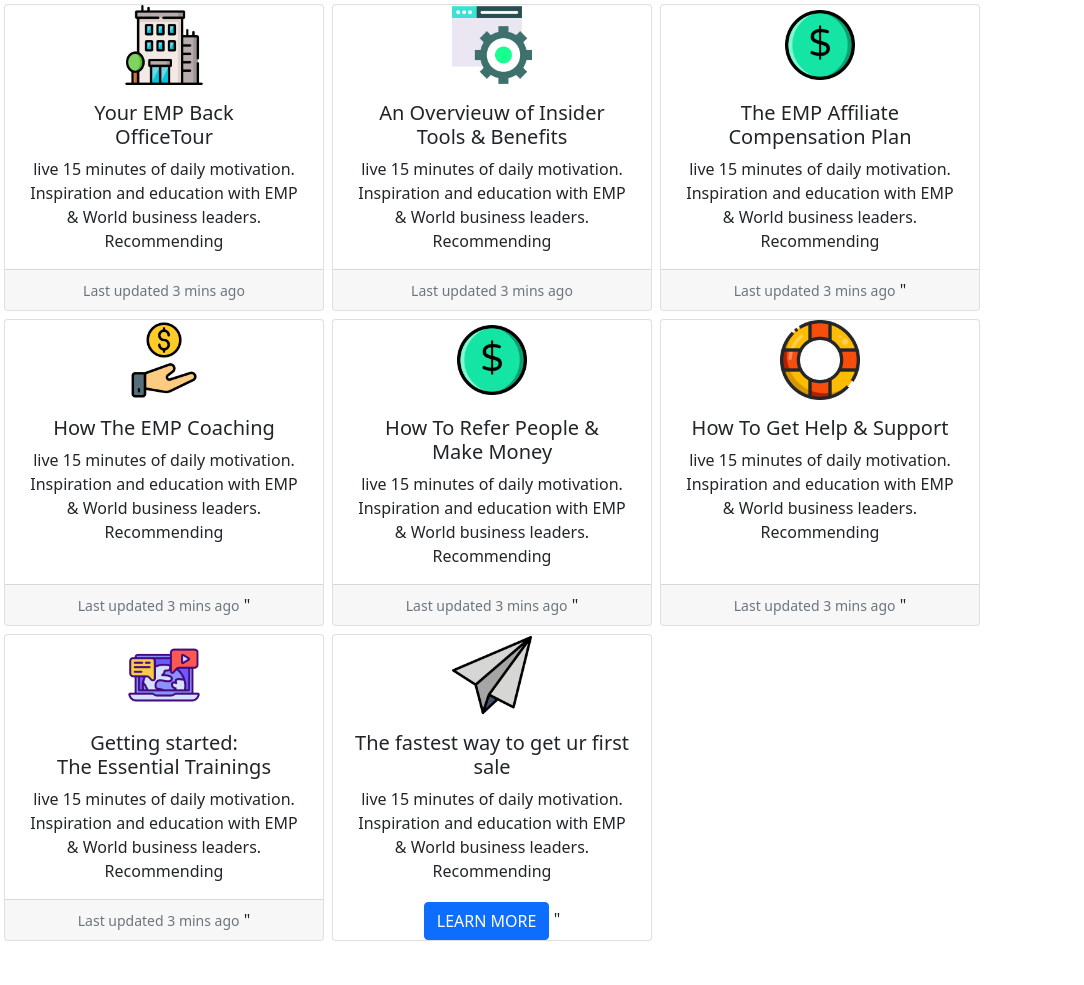
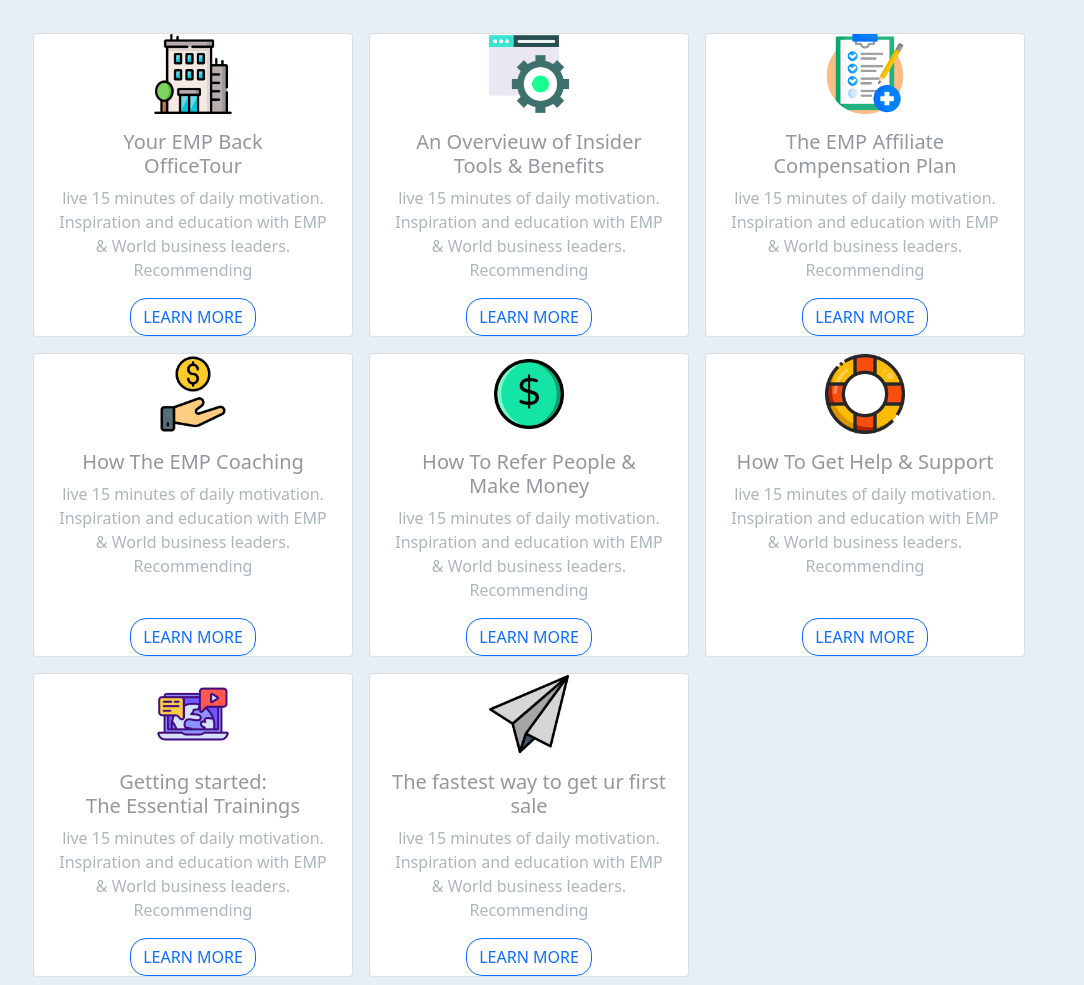
Before and after one commit to becodeorg/yu-4-css-frameworks-Gioke, a plain HTML site: page index.html in a window 1280 px wide. Shown: the whole page, without its empty margins (0-1084 px from the left). Before the commit the page ends 945 px from the top, so only its background shows below. Drawn offline with nearby package versions, Linux system fonts and the light colour scheme.

Commit message:
background and colors added

```diff
--- a/index.html
+++ b/index.html
@@ -7,86 +7,92 @@
     <title>Document</title>
     <link href="https://cdn.jsdelivr.net/npm/bootstrap@5.1.3/dist/css/bootstrap.min.css" rel="stylesheet" integrity="sha384-1BmE4kWBq78iYhFldvKuhfTAU6auU8tT94WrHftjDbrCEXSU1oBoqyl2QvZ6jIW3" crossorigin="anonymous">
 </head>
-<body class="d-flex flex-wrap">
-     <div class="card m-1 text-center" style="width: 20rem;">
-        <img class="mx-auto" src="office.png" class="card-img-top" style="width: 80px;" alt="dollar picture">
+<style>
+    body {background-color: #E6EFF6;}
+    .btn {
+        border-radius: 16px;
+    }
+</style>
+<body class="d-flex flex-wrap" style="margin-top: 25px; margin-left: 25px;">
+    <div class="card m-2 text-center" style="width: 20rem;">
+       <img class="mx-auto" src="office.png" class="card-img-top" style="width: 80px;" alt="office picture">
        <div class="card-body">
-          <h5 class="card-title fs-5">Your EMP Back <br>OfficeTour</h5>
-          <p class="card-text fs-6">live 15 minutes of daily motivation.<br> Inspiration and education with EMP<br> & World business leaders.<br> Recommending</p>
+          <h5 class="card-title fs-5" style="color: #93989C;">Your EMP Back <br>OfficeTour</h5>
+          <p class="card-text fs-6" style="color: #ACB6BB;">live 15 minutes of daily motivation.<br> Inspiration and education with EMP<br> & World business leaders.<br> Recommending</p>
        </div>
-        <div class="card-footer">
-          <small class="text-muted">Last updated 3 mins ago</small>
+       <div class="button">
+       <button type="button" class="btn btn-outline-primary">LEARN MORE</button>
        </div>
     </div>
-     <div class="card m-1 text-center" style="width: 20rem;">
-        <img class="mx-auto" src="settings.png" class="card-img-top" style="width: 80px;" alt="dollar picture">
+    <div class="card m-2 text-center" style="width: 20rem;">
+       <img class="mx-auto" src="settings.png" class="card-img-top" style="width: 80px;" alt="setting picture">
        <div class="card-body">
-              <h5 class="card-title fs-5">An Overvieuw of Insider <br>Tools & Benefits</h5>
-              <p class="card-text fs-6">live 15 minutes of daily motivation.<br> Inspiration and education with EMP<br> & World business leaders.<br> Recommending</p>
+              <h5 class="card-title fs-5" style="color: #93989C;">An Overvieuw of Insider <br>Tools & Benefits</h5>
+              <p class="card-text fs-6" style="color: #ACB6BB;">live 15 minutes of daily motivation.<br> Inspiration and education with EMP<br> & World business leaders.<br> Recommending</p>
        </div>
-            <div class="card-footer">
-              <small class="text-muted">Last updated 3 mins ago</small>
+       <div class="button">
+       <button type="button" class="btn btn-outline-primary">LEARN MORE</button>
        </div>
     </div>
-     <div class="card m-1 text-center" style="width: 20rem;">
+    <div class="card m-2 text-center" style="width: 20rem;">
+       <img class="mx-auto" src="health-check.png" class="card-img-top" style="width: 80px;" alt="clipboard picture">
+       <div class="card-body">
+           <h5 class="card-title fs-5" style="color: #93989C;">The EMP Affiliate <br> Compensation Plan</h5>
+            <p class="card-text fs-6" style="color: #ACB6BB;">live 15 minutes of daily motivation.<br> Inspiration and education with EMP<br> & World business leaders.<br> Recommending</p>
+       </div>
+       <div class="button">
+       <button type="button" class="btn btn-outline-primary">LEARN MORE</button>
+       </div>
+    </div>
+    <div class="card m-2 text-center" style="width: 20rem;">
+      <img class="mx-auto" src="dollar-symbol2.png" class="card-img-top" style="width: 80px;" alt="dollar-symbol1 picture">
+      <div class="card-body">
+          <h5 class="card-title fs-5" style="color: #93989C;">How The EMP Coaching</h5>
+           <p class="card-text fs-6" style="color: #ACB6BB;">live 15 minutes of daily motivation.<br> Inspiration and education with EMP<br> & World business leaders.<br> Recommending</p>
+      </div>
+      <div class="button">
+      <button type="button" class="btn btn-outline-primary">LEARN MORE</button>
+      </div>
+    </div>
+    <div class="card m-2 text-center" style="width: 20rem;">
        <img class="mx-auto" src="dollar-symbol.png" class="card-img-top" style="width: 80px;" alt="dollar picture">
        <div class="card-body">
-           <h5 class="card-title fs-5">The EMP Affiliate <br> Compensation Plan</h5>
-            <p class="card-text fs-6">live 15 minutes of daily motivation.<br> Inspiration and education with EMP<br> & World business leaders.<br> Recommending</p>
+          <h5 class="card-title fs-5" style="color: #93989C;">How To Refer People & <br> Make Money</h5>
+           <p class="card-text fs-6" style="color: #ACB6BB;">live 15 minutes of daily motivation.<br> Inspiration and education with EMP<br> & World business leaders.<br> Recommending</p>
        </div>
-        <div class="card-footer">
-         <small class="text-muted">Last updated 3 mins ago</small>
-          "</div>
+       <div class="button">
+       <button type="button" class="btn btn-outline-primary">LEARN MORE</button>
        </div>
-     <div class="card m-1 text-center" style="width: 20rem;">
-        <img class="mx-auto" src="dollar-symbol2.png" class="card-img-top" style="width: 80px;" alt="dollar-symbol1 picture">
-        <div class="card-body">
-          <h5 class="card-title fs-5">How The EMP Coaching</h5>
-           <p class="card-text fs-6">live 15 minutes of daily motivation.<br> Inspiration and education with EMP<br> & World business leaders.<br> Recommending</p>
      </div>
-       <div class="card-footer">
-        <small class="text-muted">Last updated 3 mins ago</small>
-         "</div>
-     </div>
-     <div class="card m-1 text-center" style="width: 20rem;">
-        <img class="mx-auto" src="dollar-symbol.png" class="card-img-top" style="width: 80px;" alt="dollar picture">
-        <div class="card-body">
-          <h5 class="card-title fs-5">How To Refer People & <br> Make Money</h5>
-           <p class="card-text fs-6">live 15 minutes of daily motivation.<br> Inspiration and education with EMP<br> & World business leaders.<br> Recommending</p>
-       </div>
-       <div class="card-footer">
-        <small class="text-muted">Last updated 3 mins ago</small>
-         "</div>
-     </div>
-     <div class="card m-1 text-center" style="width: 20rem;">
+     <div class="card m-2 text-center" style="width: 20rem;">
         <img class="mx-auto" src="float.png" class="card-img-top" style="width: 80px;" alt="float picture">
         <div class="card-body">
-          <h5 class="card-title fs-5">How To Get Help & Support</h5>
-           <p class="card-text fs-6">live 15 minutes of daily motivation.<br> Inspiration and education with EMP<br> & World business leaders.<br> Recommending</p>
+          <h5 class="card-title fs-5" style="color: #93989C;">How To Get Help & Support</h5>
+           <p class="card-text fs-6" style="color: #ACB6BB;">live 15 minutes of daily motivation.<br> Inspiration and education with EMP<br> & World business leaders.<br> Recommending</p>
         </div>
-       <div class="card-footer">
-        <small class="text-muted">Last updated 3 mins ago</small>
-         "</div>
+        <div class="button">
+        <button type="button" class="btn btn-outline-primary">LEARN MORE</button>
         </div>
-     <div class="card m-1 text-center" style="width: 20rem;">
+     </div>
+     <div class="card m-2 text-center" style="width: 20rem;">
         <img class="mx-auto" src="live-streaming.png" class="card-img-top" style="width: 80px;" alt="live-streaming picture">
         <div class="card-body">
-          <h5 class="card-title fs-5">Getting started: <br> The Essential Trainings</h5>
-           <p class="card-text fs-6">live 15 minutes of daily motivation.<br> Inspiration and education with EMP<br> & World business leaders.<br> Recommending</p>
+          <h5 class="card-title fs-5" style="color: #93989C;">Getting started: <br> The Essential Trainings</h5>
+           <p class="card-text fs-6" style="color: #ACB6BB;">live 15 minutes of daily motivation.<br> Inspiration and education with EMP<br> & World business leaders.<br> Recommending</p>
         </div>
-       <div class="card-footer">
-        <small class="text-muted">Last updated 3 mins ago</small>
-         "</div>
+        <div class="button">
+        <button type="button" class="btn btn-outline-primary">LEARN MORE</button>
         </div>
-     <div class="card m-1 text-center" style="width: 20rem;">
+     </div>
+     <div class="card m-2 text-center" style="width: 20rem;">
         <img class="mx-auto" src="paper-airplane.png" class="card-img-top" style="width: 80px;" alt="paper-airplane picture">
         <div class="card-body">
-          <h5 class="card-title fs-5">The fastest way to get ur first sale</h5>
-           <p class="card-text fs-6">live 15 minutes of daily motivation.<br> Inspiration and education with EMP<br> & World business leaders.<br> Recommending</p>
+        <h5 class="card-title fs-5" style="color: #93989C;">The fastest way to get ur first sale</h5>
+        <p class="card-text fs-6" style="color: #ACB6BB;">live 15 minutes of daily motivation.<br> Inspiration and education with EMP<br> & World business leaders.<br> Recommending</p>
         </div>
         <div class="button">
-        <button type="button" class="btn btn-primary">LEARN MORE</button>
-         "</div>
+        <button type="button" class="btn btn-outline-primary">LEARN MORE</button>
+         </div>
 
      </div>
 
```
Lines whose indentation alone changed are shown as unchanged.
